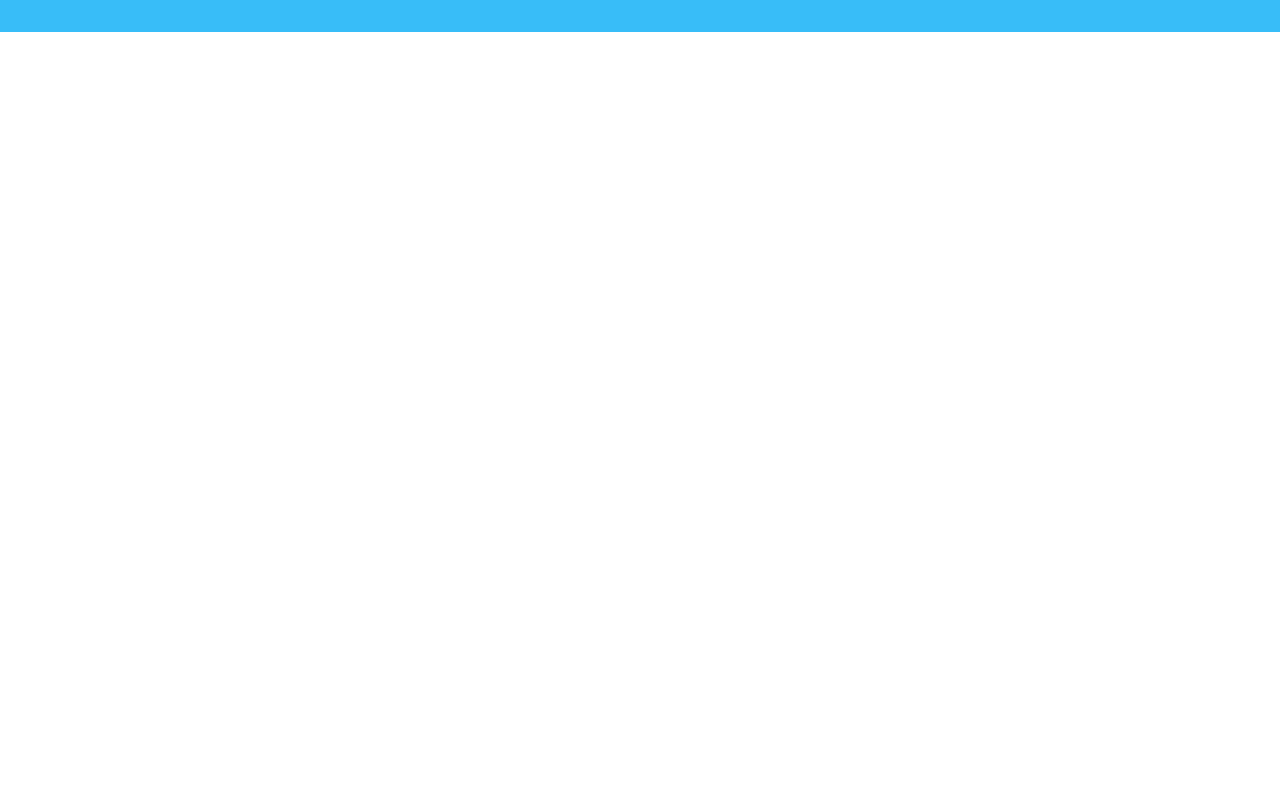
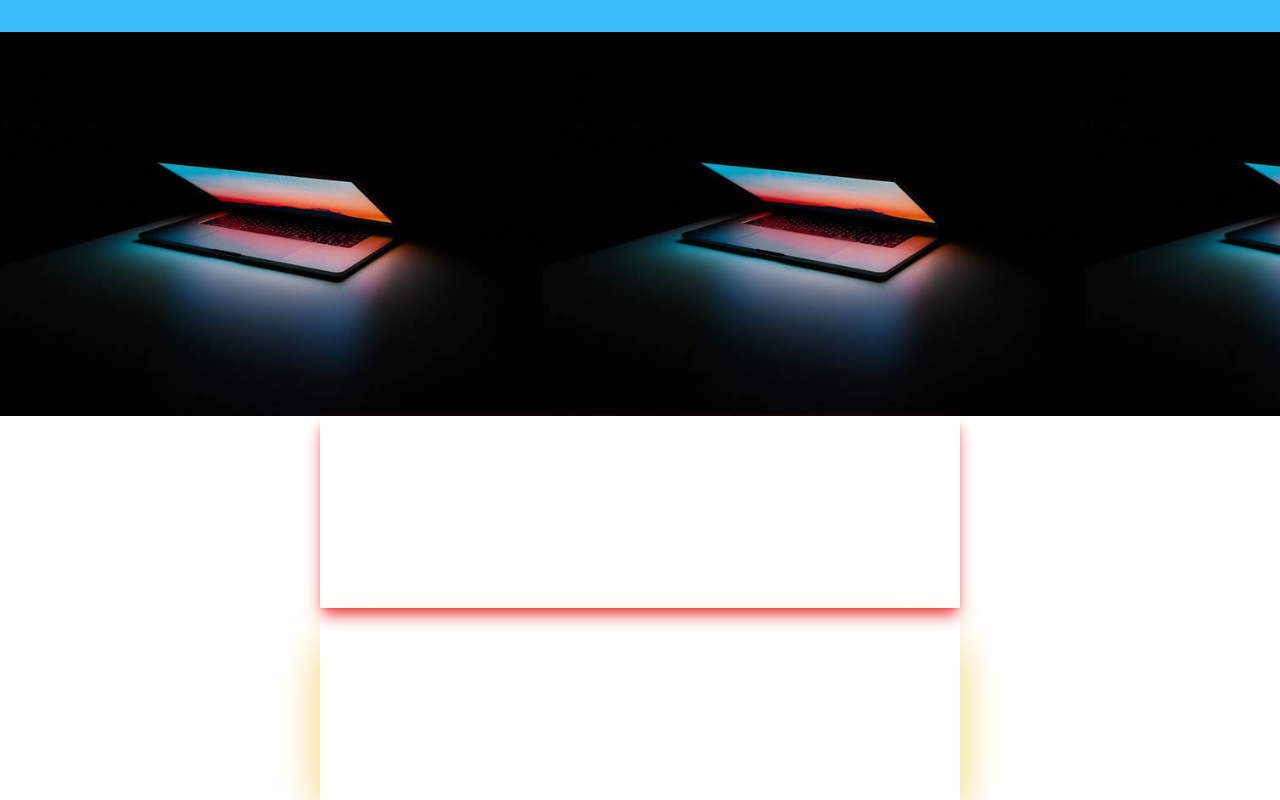
Before and after one commit to baxtiyorabdullayev/tailwind-css-lessons, a website: page lesson7.html in a window 1280 px wide. Drawn offline with nearby package versions, Linux system fonts and the light colour scheme.

Commit message:
lesson 7 (backgorund, shadows)

```diff
--- a/lesson7.html
+++ b/lesson7.html
@@ -10,5 +10,11 @@
   </head>
   <body>
     <div class="w-full h-8 bg-sky-400"></div>
+    <div
+      class="w-full h-96 bg-contain"
+      style="background-image: url('./assets/Images/img1.jpg')"
+    ></div>
+    <div class="w-1/2 h-48 shadow-lg mx-auto shadow-red-500"></div>
+    <div class="w-1/2 h-48 shadow-2xl mx-auto shadow-yellow-500"></div>
   </body>
 </html>
```
Also changed, not shown: assets/Images/img1.jpg (added), assets/Images/img2.jpg (added), assets/Images/img3.jpg (added), assets/Images/img4.jpg (added), assets/Images/img5.jpg (added), assets/Images/img6.jpg (added), assets/Images/img7.jpg (added), assets/Images/img8.jpg (added), assets/Images/img9.jpg (added).
